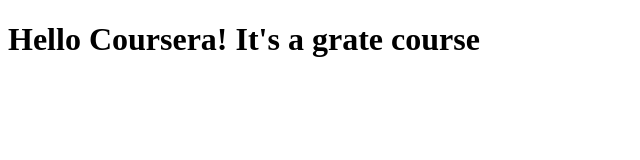
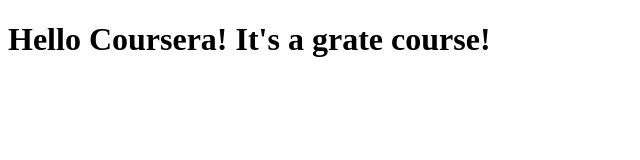
Before and after one commit to AlexPotap911/coursera-test, a plain HTML site: page site/index.html in a window 1280 px wide. Shown: the full height of the page, 0-640 px from the left. Drawn offline with Linux system fonts and the light colour scheme.

Commit message:
Update index.html

```diff
--- a/site/index.html
+++ b/site/index.html
@@ -7,6 +7,6 @@
     <title>Hello Coursera!</title>
 </head>
 <body>
-    <h1>Hello Coursera! It's a grate course</h1>
+    <h1>Hello Coursera! It's a grate course!</h1>
 </body>
 </html>
```
